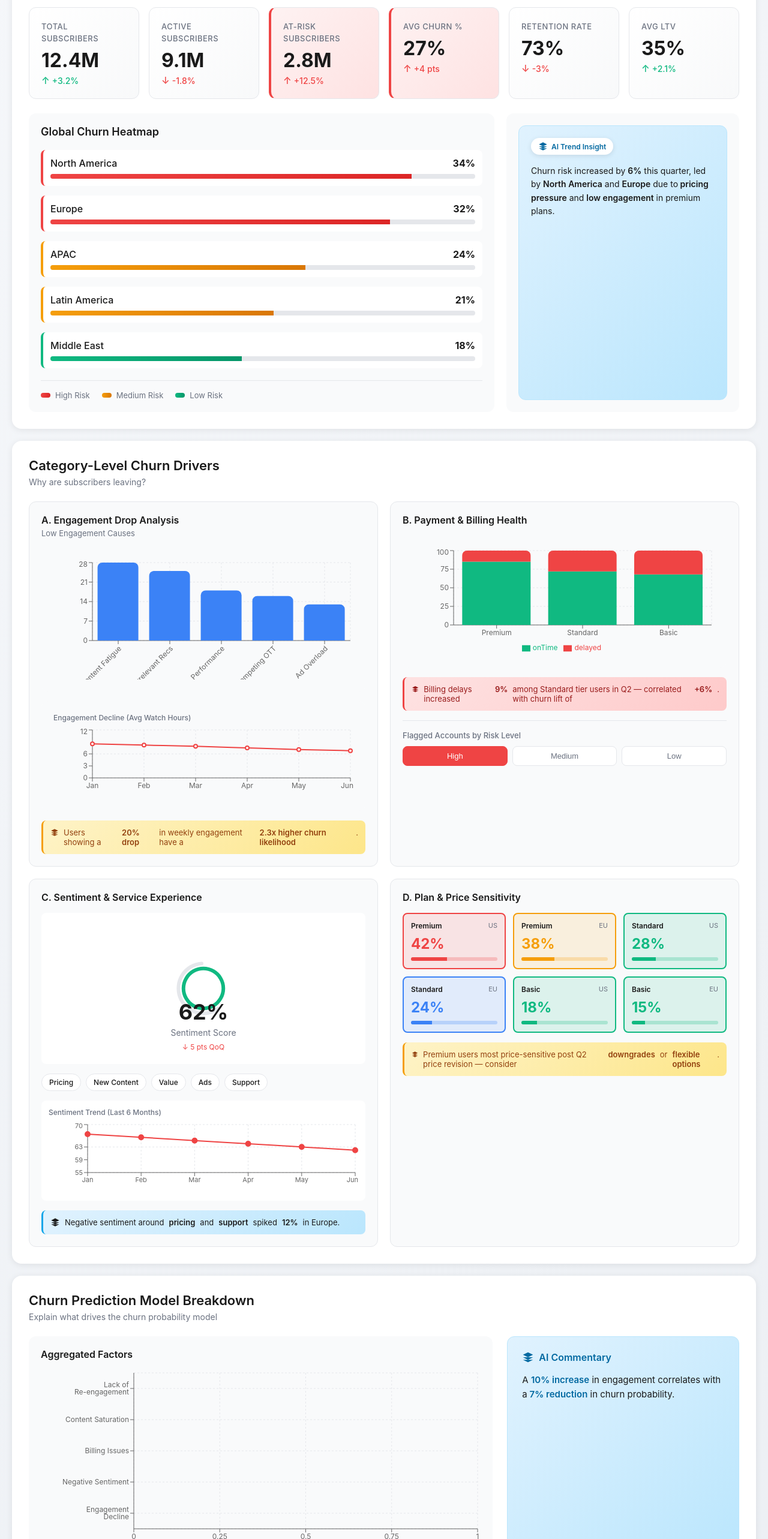
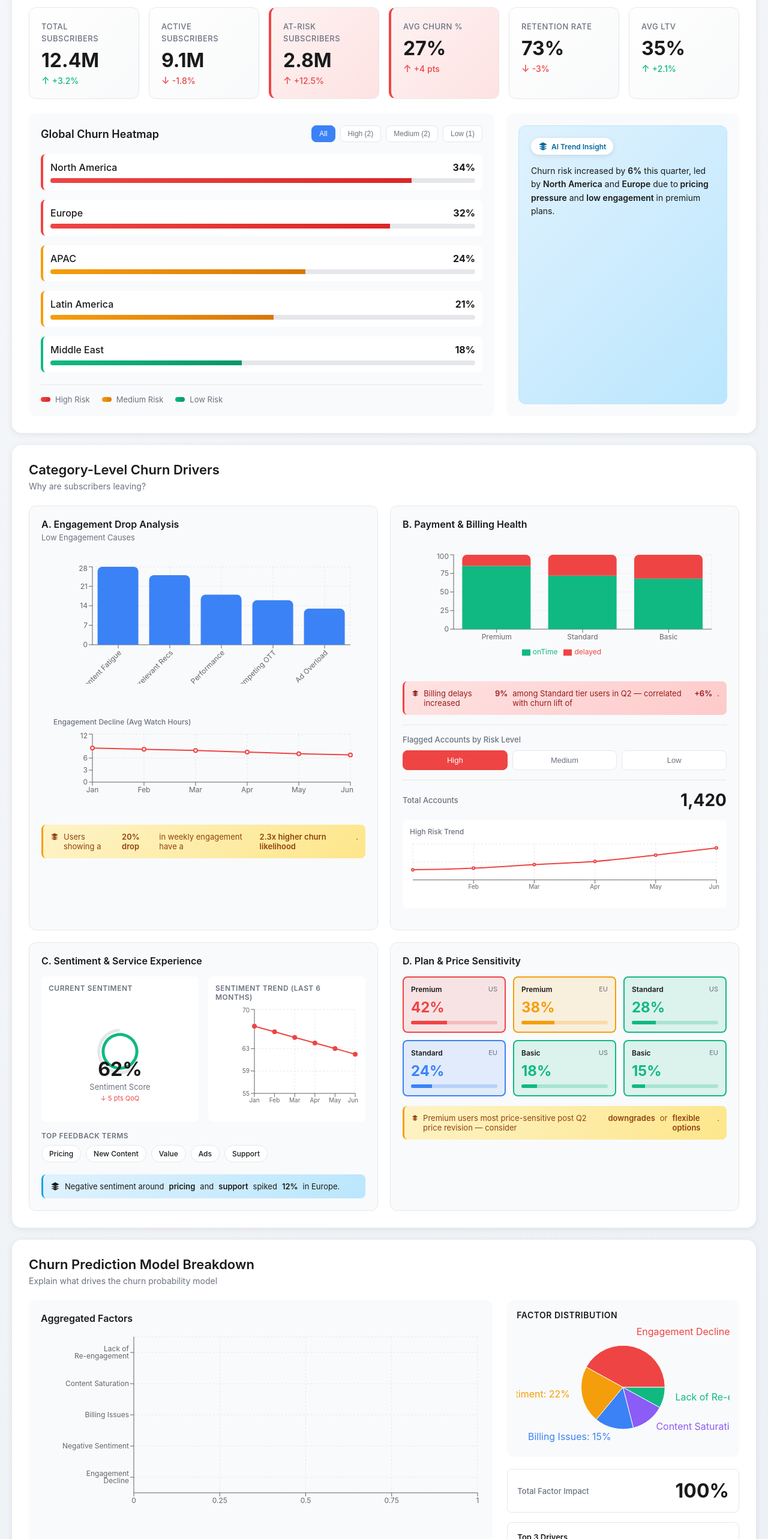
Before and after one commit to arunabh88/ChurnDashboard, a React (Vite) app: page / in a window 1280 px wide. Shown: the part 234-2800 px from the top of the page at 60% size. Built offline with nearby package versions, Linux system fonts and the light colour scheme.

Commit message:
Enhance dashboard: fix sentiment overlap, add interactive risk filters, enhance model breakdown visualization with pie chart

```diff
--- a/src/components/BillingHealth.css
+++ b/src/components/BillingHealth.css
@@ -59,3 +59,41 @@
   color: white;
   border-color: #ef4444;
 }
+
+.risk-analytics {
+  margin-top: 16px;
+  padding-top: 16px;
+  border-top: 1px solid #e5e7eb;
+}
+
+.risk-count {
+  display: flex;
+  justify-content: space-between;
+  align-items: center;
+  margin-bottom: 12px;
+}
+
+.count-label {
+  font-size: 13px;
+  color: #6b7280;
+  font-weight: 500;
+}
+
+.count-value {
+  font-size: 28px;
+  font-weight: 700;
+  color: #1a1a1a;
+}
+
+.trend-chart {
+  background: #f9fafb;
+  padding: 10px;
+  border-radius: 6px;
+}
+
+.trend-label {
+  font-size: 11px;
+  color: #6b7280;
+  margin-bottom: 4px;
+  font-weight: 500;
+}
--- a/src/components/BillingHealth.jsx
+++ b/src/components/BillingHealth.jsx
@@ -1,13 +1,27 @@
-import React from 'react'
-import { BarChart, Bar, XAxis, YAxis, CartesianGrid, Tooltip, ResponsiveContainer, Legend } from 'recharts'
+import React, { useState } from 'react'
+import { BarChart, Bar, XAxis, YAxis, CartesianGrid, Tooltip, ResponsiveContainer, Legend, LineChart, Line } from 'recharts'
 import './BillingHealth.css'
 
 function BillingHealth() {
+  const [selectedRisk, setSelectedRisk] = useState('High')
+
   const billingData = [
     { tier: 'Premium', onTime: 85, delayed: 15 },
     { tier: 'Standard', onTime: 72, delayed: 28 },
     { tier: 'Basic', onTime: 68, delayed: 32 },
   ]
+
+  const riskData = {
+    High: { count: 1420, trend: [450, 520, 680, 820, 1100, 1420] },
+    Medium: { count: 2830, trend: [1200, 1350, 1600, 1900, 2300, 2830] },
+    Low: { count: 5200, trend: [2800, 3200, 3800, 4200, 4600, 5200] },
+  }
+
+  const currentRisk = riskData[selectedRisk]
+  const trendData = currentRisk.trend.map((val, idx) => ({
+    month: ['Jan', 'Feb', 'Mar', 'Apr', 'May', 'Jun'][idx],
+    accounts: val
+  }))
 
   return (
     <div className="billing-health">
@@ -38,9 +52,50 @@ function BillingHealth() {
       <div className="flagged-accounts">
         <p className="flagged-label">Flagged Accounts by Risk Level</p>
         <div className="risk-buttons">
-          <button className="risk-btn active">High</button>
-          <button className="risk-btn">Medium</button>
-          <button className="risk-btn">Low</button>
+          <button
+            className={`risk-btn ${selectedRisk === 'High' ? 'active' : ''}`}
+            onClick={() => setSelectedRisk('High')}
+          >
+            High
+          </button>
+          <button
+            className={`risk-btn ${selectedRisk === 'Medium' ? 'active' : ''}`}
+            onClick={() => setSelectedRisk('Medium')}
+          >
+            Medium
+          </button>
+          <button
+            className={`risk-btn ${selectedRisk === 'Low' ? 'active' : ''}`}
+            onClick={() => setSelectedRisk('Low')}
+          >
+            Low
+          </button>
+        </div>
+
+        <div className="risk-analytics">
+          <div className="risk-count">
+            <span className="count-label">Total Accounts</span>
+            <span className="count-value">{currentRisk.count.toLocaleString()}</span>
+          </div>
+
+          <div className="trend-chart">
+            <p className="trend-label">{selectedRisk} Risk Trend</p>
+            <ResponsiveContainer width="100%" height={100}>
+              <LineChart data={trendData}>
+                <CartesianGrid strokeDasharray="3 3" stroke="#e5e7eb" />
+                <XAxis dataKey="month" tick={{ fontSize: 10 }} />
+                <YAxis tick={{ fontSize: 9 }} hide />
+                <Tooltip />
+                <Line
+                  type="monotone"
+                  dataKey="accounts"
+                  stroke={selectedRisk === 'High' ? '#ef4444' : selectedRisk === 'Medium' ? '#f59e0b' : '#10b981'}
+                  strokeWidth={2}
+                  dot={{ r: 2 }}
+                />
+              </LineChart>
+            </ResponsiveContainer>
+          </div>
         </div>
       </div>
     </div>
--- a/src/components/GlobalHeatmap.css
+++ b/src/components/GlobalHeatmap.css
@@ -1,12 +1,48 @@
 .heatmap {
   height: 100%;
+}
+
+.heatmap-header {
+  display: flex;
+  justify-content: space-between;
+  align-items: center;
+  margin-bottom: 20px;
+  gap: 16px;
 }
 
 .heatmap-title {
   font-size: 18px;
   font-weight: 600;
   color: #1a1a1a;
-  margin-bottom: 20px;
+  margin: 0;
+}
+
+.risk-filters {
+  display: flex;
+  gap: 8px;
+}
+
+.filter-btn {
+  padding: 6px 12px;
+  border-radius: 8px;
+  border: 1px solid #e5e7eb;
+  background: white;
+  font-size: 12px;
+  font-weight: 500;
+  color: #6b7280;
+  cursor: pointer;
+  transition: all 0.2s;
+}
+
+.filter-btn:hover {
+  border-color: #d1d5db;
+  background: #f9fafb;
+}
+
+.filter-btn.active {
+  background: #3b82f6;
+  color: white;
+  border-color: #3b82f6;
 }
 
 .regions-list {
@@ -14,6 +50,13 @@
   flex-direction: column;
   gap: 16px;
   margin-bottom: 20px;
+}
+
+.no-results {
+  text-align: center;
+  padding: 20px;
+  color: #6b7280;
+  font-size: 14px;
 }
 
 .region-item {
--- a/src/components/GlobalHeatmap.jsx
+++ b/src/components/GlobalHeatmap.jsx
@@ -1,7 +1,9 @@
-import React from 'react'
+import React, { useState } from 'react'
 import './GlobalHeatmap.css'
 
 function GlobalHeatmap() {
+  const [riskFilter, setRiskFilter] = useState('All')
+
   const regions = [
     { name: 'North America', risk: 'high', churn: 34 },
     { name: 'Europe', risk: 'high', churn: 32 },
@@ -10,11 +12,50 @@ function GlobalHeatmap() {
     { name: 'Middle East', risk: 'low', churn: 18 },
   ]
 
+  const filteredRegions = riskFilter === 'All'
+    ? regions
+    : regions.filter(r => r.risk === riskFilter.toLowerCase())
+
+  const riskStats = {
+    high: regions.filter(r => r.risk === 'high').length,
+    medium: regions.filter(r => r.risk === 'medium').length,
+    low: regions.filter(r => r.risk === 'low').length,
+  }
+
   return (
     <div className="heatmap">
-      <h3 className="heatmap-title">Global Churn Heatmap</h3>
+      <div className="heatmap-header">
+        <h3 className="heatmap-title">Global Churn Heatmap</h3>
+        <div className="risk-filters">
+          <button
+            className={`filter-btn ${riskFilter === 'All' ? 'active' : ''}`}
+            onClick={() => setRiskFilter('All')}
+          >
+            All
+          </button>
+          <button
+            className={`filter-btn ${riskFilter === 'high' ? 'active' : ''}`}
+            onClick={() => setRiskFilter('high')}
+          >
+            High ({riskStats.high})
+          </button>
+          <button
+            className={`filter-btn ${riskFilter === 'medium' ? 'active' : ''}`}
+            onClick={() => setRiskFilter('medium')}
+          >
+            Medium ({riskStats.medium})
+          </button>
+          <button
+            className={`filter-btn ${riskFilter === 'low' ? 'active' : ''}`}
+            onClick={() => setRiskFilter('low')}
+          >
+            Low ({riskStats.low})
+          </button>
+        </div>
+      </div>
+
       <div className="regions-list">
-        {regions.map((region, index) => (
+        {filteredRegions.map((region, index) => (
           <div key={index} className={`region-item region-${region.risk}`}>
             <div className="region-info">
               <span className="region-name">{region.name}</span>
@@ -28,7 +69,11 @@ function GlobalHeatmap() {
             </div>
           </div>
         ))}
+        {filteredRegions.length === 0 && (
+          <div className="no-results">No regions found for this filter.</div>
+        )}
       </div>
+
       <div className="risk-legend">
         <div className="legend-item">
           <div className="legend-color risk-high"></div>
--- a/src/components/ModelBreakdown.css
+++ b/src/components/ModelBreakdown.css
@@ -10,6 +10,100 @@
   grid-template-columns: 2fr 1fr;
   gap: 24px;
   margin-top: 24px;
+}
+
+.model-insights {
+  display: flex;
+  flex-direction: column;
+  gap: 20px;
+}
+
+.donut-chart-container {
+  background: #f9fafb;
+  padding: 16px;
+  border-radius: 12px;
+}
+
+.chart-title-small {
+  font-size: 14px;
+  font-weight: 600;
+  color: #1a1a1a;
+  margin-bottom: 12px;
+  text-transform: uppercase;
+  letter-spacing: 0.5px;
+}
+
+.factor-summary {
+  display: flex;
+  flex-direction: column;
+  gap: 16px;
+}
+
+.factor-total {
+  background: white;
+  padding: 16px;
+  border-radius: 8px;
+  border: 1px solid #e5e7eb;
+  display: flex;
+  justify-content: space-between;
+  align-items: center;
+}
+
+.total-label {
+  font-size: 13px;
+  color: #6b7280;
+  font-weight: 500;
+}
+
+.total-value {
+  font-size: 32px;
+  font-weight: 700;
+  color: #1a1a1a;
+}
+
+.top-factors {
+  background: white;
+  padding: 16px;
+  border-radius: 8px;
+  border: 1px solid #e5e7eb;
+}
+
+.factors-title {
+  font-size: 13px;
+  font-weight: 600;
+  color: #1a1a1a;
+  margin: 0 0 12px 0;
+}
+
+.factor-item {
+  display: grid;
+  grid-template-columns: 40px 1fr auto;
+  gap: 8px;
+  align-items: center;
+  margin-bottom: 10px;
+}
+
+.factor-bar {
+  height: 6px;
+  background: #e5e7eb;
+  border-radius: 3px;
+  overflow: hidden;
+}
+
+.factor-fill {
+  height: 100%;
+  transition: width 0.3s;
+}
+
+.factor-name {
+  font-size: 12px;
+  color: #6b7280;
+}
+
+.factor-value {
+  font-size: 12px;
+  font-weight: 600;
+  color: #1a1a1a;
 }
 
 .factors-chart {
--- a/src/components/ModelBreakdown.jsx
+++ b/src/components/ModelBreakdown.jsx
@@ -1,5 +1,5 @@
 import React from 'react'
-import { BarChart, Bar, XAxis, YAxis, CartesianGrid, Tooltip, ResponsiveContainer, Cell } from 'recharts'
+import { BarChart, Bar, XAxis, YAxis, CartesianGrid, Tooltip, ResponsiveContainer, Cell, PieChart, Pie, Legend } from 'recharts'
 import './ModelBreakdown.css'
 
 function ModelBreakdown() {
@@ -10,6 +10,14 @@ function ModelBreakdown() {
     { factor: 'Content Saturation', value: 13, color: '#8b5cf6' },
     { factor: 'Lack of Re-engagement', value: 8, color: '#10b981' },
   ]
+
+  const pieData = factors.map(f => ({
+    name: f.factor,
+    value: f.value,
+    color: f.color
+  }))
+
+  const total = factors.reduce((sum, f) => sum + f.value, 0)
 
   return (
     <section className="section model-breakdown">
@@ -36,6 +44,54 @@ function ModelBreakdown() {
           </ResponsiveContainer>
         </div>
 
+        <div className="model-insights">
+          <div className="donut-chart-container">
+            <h3 className="chart-title-small">Factor Distribution</h3>
+            <ResponsiveContainer width="100%" height={200}>
+              <PieChart>
+                <Pie
+                  data={pieData}
+                  cx="50%"
+                  cy="50%"
+                  labelLine={false}
+                  label={({ name, value }) => `${name}: ${value}%`}
+                  outerRadius={70}
+                  fill="#8884d8"
+                  dataKey="value"
+                >
+                  {pieData.map((entry, index) => (
+                    <Cell key={`cell-${index}`} fill={entry.color} />
+                  ))}
+                </Pie>
+                <Tooltip />
+              </PieChart>
+            </ResponsiveContainer>
+          </div>
+
+          <div className="factor-summary">
+            <div className="factor-total">
+              <span className="total-label">Total Factor Impact</span>
+              <span className="total-value">{total}%</span>
+            </div>
+
+            <div className="top-factors">
+              <p className="factors-title">Top 3 Drivers</p>
+              {factors.slice(0, 3).map((factor, idx) => (
+                <div key={idx} className="factor-item">
+                  <div className="factor-bar">
+                    <div
+                      className="factor-fill"
+                      style={{ width: `${(factor.value / factors[0].value) * 100}%`, backgroundColor: factor.color }}
+                    />
+                  </div>
+                  <span className="factor-name">{factor.factor}</span>
+                  <span className="factor-value">{factor.value}%</span>
+                </div>
+              ))}
+            </div>
+          </div>
+        </div>
+
         <div className="ai-commentary">
           <div className="ai-comment-header">
             <svg width="20" height="20" viewBox="0 0 24 24" fill="currentColor">
--- a/src/components/SentimentExperience.css
+++ b/src/components/SentimentExperience.css
@@ -2,18 +2,49 @@
   height: 100%;
 }
 
-.gauge-container {
-  background: white;
-  padding: 16px;
-  border-radius: 8px;
+.sentiment-grid {
+  display: grid;
+  grid-template-columns: 1fr 1fr;
+  gap: 16px;
   margin: 16px 0;
 }
 
+.gauge-section, .trend-section {
+  background: white;
+  padding: 12px;
+  border-radius: 8px;
+}
+
+.section-label {
+  font-size: 12px;
+  font-weight: 600;
+  color: #6b7280;
+  margin: 0 0 8px 0;
+  text-transform: uppercase;
+  letter-spacing: 0.5px;
+}
+
+.gauge-container {
+  padding: 0;
+}
+
 .word-cloud {
-  display: flex;
-  flex-wrap: wrap;
-  gap: 8px;
   margin: 12px 0;
+}
+
+.cloud-label {
+  font-size: 12px;
+  font-weight: 600;
+  color: #6b7280;
+  margin: 0 0 8px 0;
+  text-transform: uppercase;
+  letter-spacing: 0.5px;
+}
+
+.word-cloud > .word-tag {
+  display: inline-block;
+  margin-right: 8px;
+  margin-bottom: 8px;
 }
 
 .word-tag {
--- a/src/components/SentimentExperience.jsx
+++ b/src/components/SentimentExperience.jsx
@@ -21,8 +21,11 @@ function SentimentExperience() {
     <div className="sentiment-experience">
       <h3 className="block-title">C. Sentiment & Service Experience</h3>
 
+      <div className="sentiment-grid">
+        <div className="gauge-section">
+          <p className="section-label">Current Sentiment</p>
           <div className="gauge-container">
-        <ResponsiveContainer width="100%" height={220}>
+            <ResponsiveContainer width="100%" height={180}>
               <RadialBarChart
                 cx="50%"
                 cy="50%"
@@ -35,14 +38,14 @@ function SentimentExperience() {
                 <RadialBar minAngle={15} dataKey="value" cornerRadius={10} />
                 <Legend
                   content={() => (
-                <div style={{ textAlign: 'center', marginTop: '10px' }}>
-                  <div style={{ fontSize: '36px', fontWeight: '700', color: '#1a1a1a' }}>
+                    <div style={{ textAlign: 'center' }}>
+                      <div style={{ fontSize: '32px', fontWeight: '700', color: '#1a1a1a' }}>
                         62%
                       </div>
-                  <div style={{ fontSize: '14px', color: '#6b7280', marginTop: '4px' }}>
+                      <div style={{ fontSize: '13px', color: '#6b7280', marginTop: '2px' }}>
                         Sentiment Score
                       </div>
-                  <div style={{ fontSize: '12px', color: '#ef4444', marginTop: '8px' }}>
+                      <div style={{ fontSize: '11px', color: '#ef4444', marginTop: '4px' }}>
                         ↓ 5 pts QoQ
                       </div>
                     </div>
@@ -51,32 +54,35 @@ function SentimentExperience() {
               </RadialBarChart>
             </ResponsiveContainer>
           </div>
-
-      <div className="word-cloud">
-        <div className="word-tag">Pricing</div>
-        <div className="word-tag">New Content</div>
-        <div className="word-tag">Value</div>
-        <div className="word-tag">Ads</div>
-        <div className="word-tag">Support</div>
         </div>
 
-      <div className="trend-chart">
-        <p className="trend-label">Sentiment Trend (Last 6 Months)</p>
-        <ResponsiveContainer width="100%" height={120}>
+        <div className="trend-section">
+          <p className="section-label">Sentiment Trend (Last 6 Months)</p>
+          <ResponsiveContainer width="100%" height={180}>
             <LineChart data={sentimentTrend}>
               <CartesianGrid strokeDasharray="3 3" stroke="#e5e7eb" />
-            <XAxis dataKey="month" tick={{ fontSize: 11 }} />
-            <YAxis tick={{ fontSize: 11 }} domain={[55, 70]} />
+              <XAxis dataKey="month" tick={{ fontSize: 10 }} />
+              <YAxis tick={{ fontSize: 10 }} domain={[55, 70]} />
               <Tooltip />
               <Line
                 type="monotone"
                 dataKey="score"
                 stroke="#ef4444"
                 strokeWidth={2}
-              dot={{ fill: '#ef4444', r: 4 }}
+                dot={{ fill: '#ef4444', r: 3 }}
               />
             </LineChart>
           </ResponsiveContainer>
+        </div>
+      </div>
+
+      <div className="word-cloud">
+        <p className="cloud-label">Top Feedback Terms</p>
+        <div className="word-tag">Pricing</div>
+        <div className="word-tag">New Content</div>
+        <div className="word-tag">Value</div>
+        <div className="word-tag">Ads</div>
+        <div className="word-tag">Support</div>
       </div>
 
       <div className="ai-insight">
```
Lines whose indentation alone changed are shown as unchanged.
